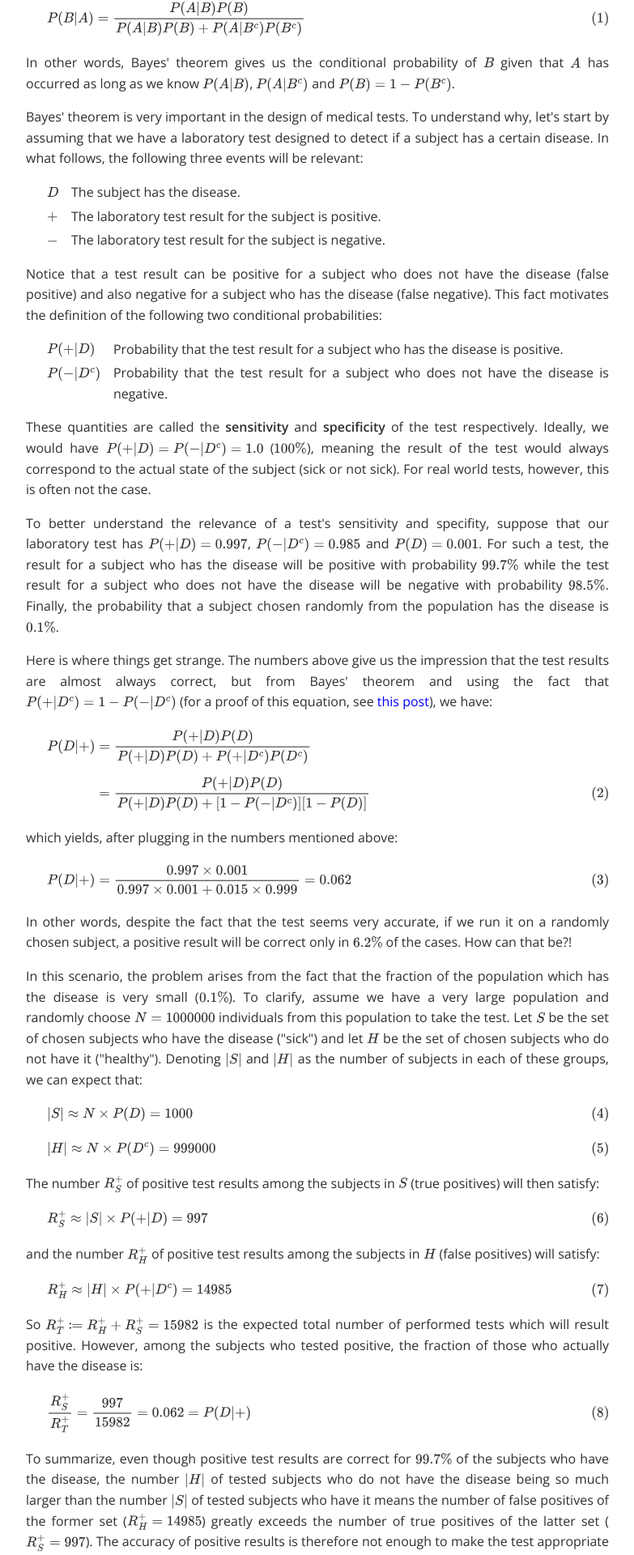
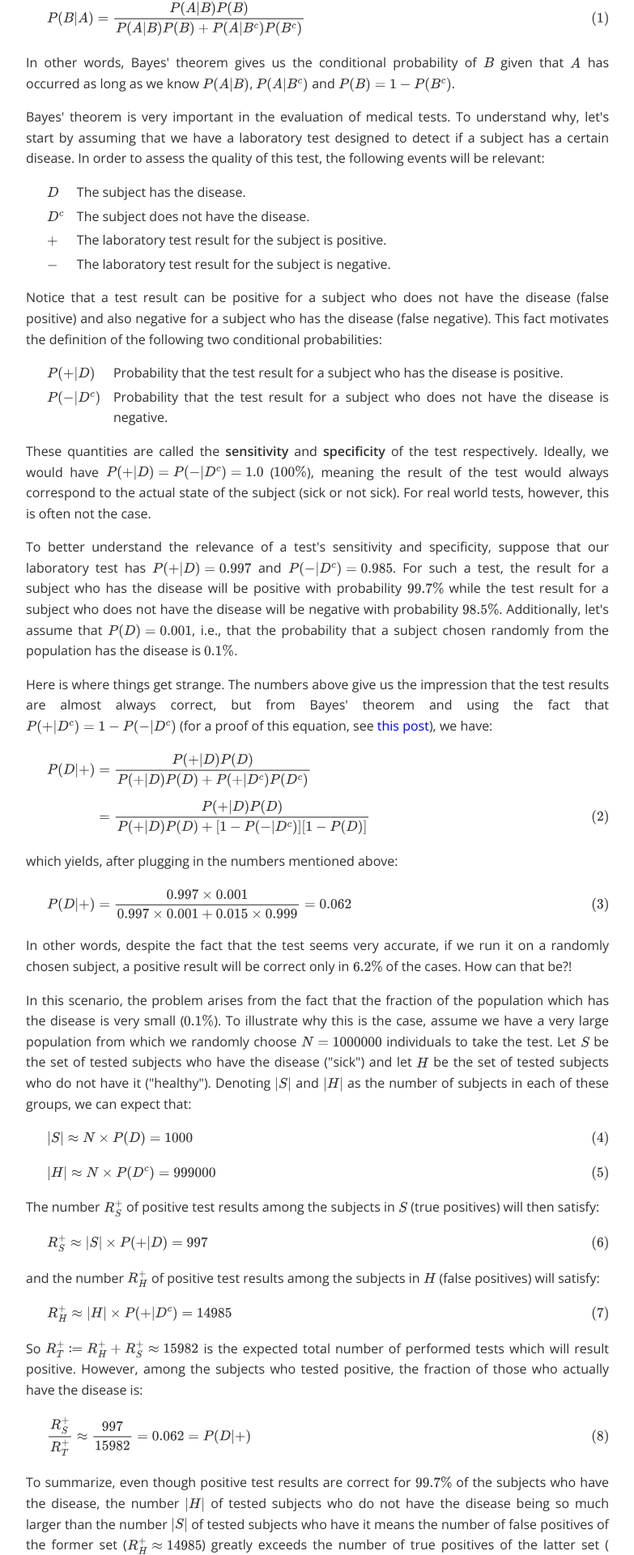
Before and after one commit to dassencio/blog, a Vue app: page /2 in a window 1280 px wide. Shown: the part 340-2260 px from the top of the page at 81% size, without its empty margins (248-1031 px from the left). Built offline with nearby package versions, Linux system fonts and the light colour scheme.

Commit message:
Improve post text

```diff
--- a/src/posts/2.vue
+++ b/src/posts/2.vue
@@ -17,15 +17,17 @@
   </p>
 
   <p>
-    Bayes' theorem is very important in the design of medical tests. To
+    Bayes' theorem is very important in the evaluation of medical tests. To
     understand why, let's start by assuming that we have a laboratory test
-    designed to detect if a subject has a certain disease. In what follows, the
-    following three events will be relevant:
+    designed to detect if a subject has a certain disease. In order to assess
+    the quality of this test, the following events will be relevant:
   </p>
 
   <ResponsiveList itemized>
     <div>$D$</div>
     <div>The subject has the disease.</div>
+    <div>$D^c$</div>
+    <div>The subject does not have the disease.</div>
     <div>$+$</div>
     <div>The laboratory test result for the subject is positive.</div>
     <div>$-$</div>
@@ -61,13 +63,14 @@
   </p>
 
   <p>
-    To better understand the relevance of a test's sensitivity and specifity,
-    suppose that our laboratory test has $P(+|D) = 0.997$, $P(-|D^c) = 0.985$
-    and $P(D) = 0.001$. For such a test, the result for a subject who has the
-    disease will be positive with probability $99.7\%$ while the test result for
-    a subject who does not have the disease will be negative with probability
-    $98.5\%$. Finally, the probability that a subject chosen randomly from the
-    population has the disease is $0.1\%$.
+    To better understand the relevance of a test's sensitivity and specificity,
+    suppose that our laboratory test has $P(+|D) = 0.997$ and $P(-|D^c) =
+    0.985$. For such a test, the result for a subject who has the disease will
+    be positive with probability $99.7\%$ while the test result for a subject
+    who does not have the disease will be negative with probability $98.5\%$.
+    Additionally, let's assume that $P(D) = 0.001$, i.e., that the probability
+    that a subject chosen randomly from the population has the disease is
+    $0.1\%$.
   </p>
 
   <p>
@@ -99,12 +102,12 @@
 
   <p>
     In this scenario, the problem arises from the fact that the fraction of the
-    population which has the disease is very small ($0.1\%$). To clarify, assume
-    we have a very large population and randomly choose $N = 1000000$
-    individuals from this population to take the test. Let $S$ be the set of
-    chosen subjects who have the disease ("sick") and let $H$ be the set of
-    chosen subjects who do not have it ("healthy"). Denoting $|S|$ and $|H|$ as
-    the number of subjects in each of these groups, we can expect that:
+    population which has the disease is very small ($0.1\%$). To illustrate why
+    this is the case, assume we have a very large population from which we
+    randomly choose $N = 1000000$ individuals to take the test. Let $S$ be the
+    set of tested subjects who have the disease ("sick") and let $H$ be the set
+    of tested subjects who do not have it ("healthy"). Denoting $|S|$ and $|H|$
+    as the number of subjects in each of these groups, we can expect that:
   </p>
 
   <BlockEquation> |S| \approx N\times P(D) = 1000 </BlockEquation>
@@ -125,13 +128,14 @@
   <BlockEquation> R^+_H \approx |H|\times P(+|D^c) = 14985 </BlockEquation>
 
   <p>
-    So $R^+_T \coloneqq R^+_H + R^+_S = 15982$ is the expected total number of
-    performed tests which will result positive. However, among the subjects who
-    tested positive, the fraction of those who actually have the disease is:
+    So $R^+_T \coloneqq R^+_H + R^+_S \approx 15982$ is the expected total
+    number of performed tests which will result positive. However, among the
+    subjects who tested positive, the fraction of those who actually have the
+    disease is:
   </p>
 
   <BlockEquation>
-    \frac{R^+_S}{R^+_T} = \frac{997}{15982} = 0.062 = P(D|+)
+    \frac{R^+_S}{R^+_T} \approx \frac{997}{15982} = 0.062 = P(D|+)
   </BlockEquation>
 
   <p>
@@ -139,10 +143,10 @@
     the subjects who have the disease, the number $|H|$ of tested subjects who
     do not have the disease being so much larger than the number $|S|$ of tested
     subjects who have it means the number of false positives of the former set
-    ($R^+_H = 14985$) greatly exceeds the number of true positives of the latter
-    set ($R^+_S = 997$). The accuracy of positive results is therefore not
-    enough to make the test appropriate for detecting whether a randomly chosen
-    subject in this population has the disease or not.
+    ($R^+_H \approx 14985$) greatly exceeds the number of true positives of the
+    latter set ($R^+_S \approx 997$). The accuracy of positive test results is
+    therefore not good enough to make the test appropriate for detecting whether
+    a randomly chosen subject in this population has the disease or not.
   </p>
 </template>
 
```
